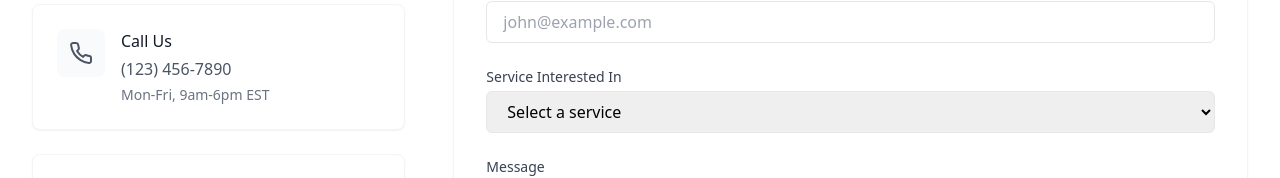
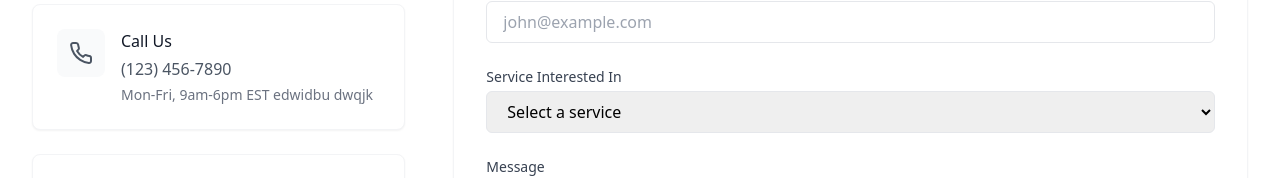
Before and after one commit to himeshhansana/AnneLowe, a React app: page /contact in a window 1280 px wide. Shown: the part 474-652 px from the top of the page. Built offline with nearby package versions, Linux system fonts and the light colour scheme; the HTML template or start-up script is replaced by a standard one.

Commit message:
deatiles update

```diff
--- a/src/pages/Contact.tsx
+++ b/src/pages/Contact.tsx
@@ -40,7 +40,7 @@ export const Contact = () => {
                   <h3 className="mb-1 font-medium text-gray-900">Call Us</h3>
                   <p className="text-gray-600">(123) 456-7890</p>
                   <p className="mt-1 text-sm text-gray-500">
-                    Mon-Fri, 9am-6pm EST
+                    Mon-Fri, 9am-6pm EST edwidbu dwqjk
                   </p>
                 </div>
               </div>
```
